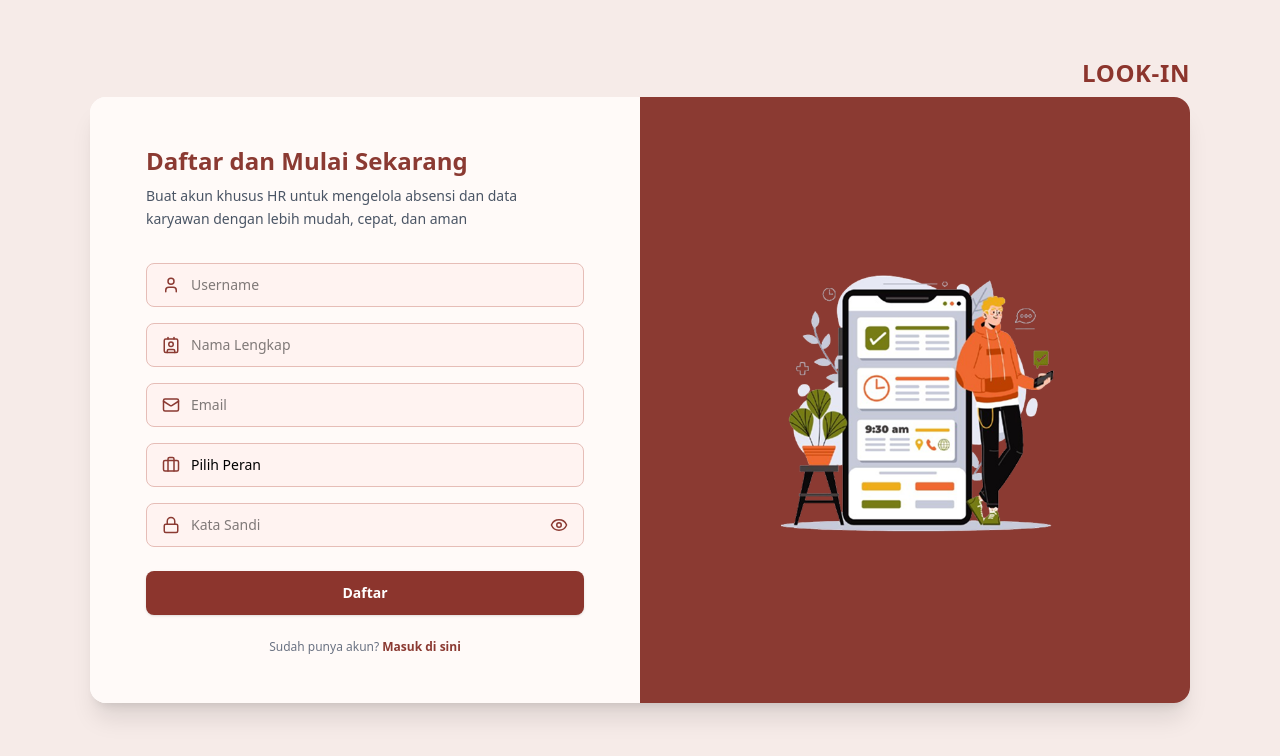
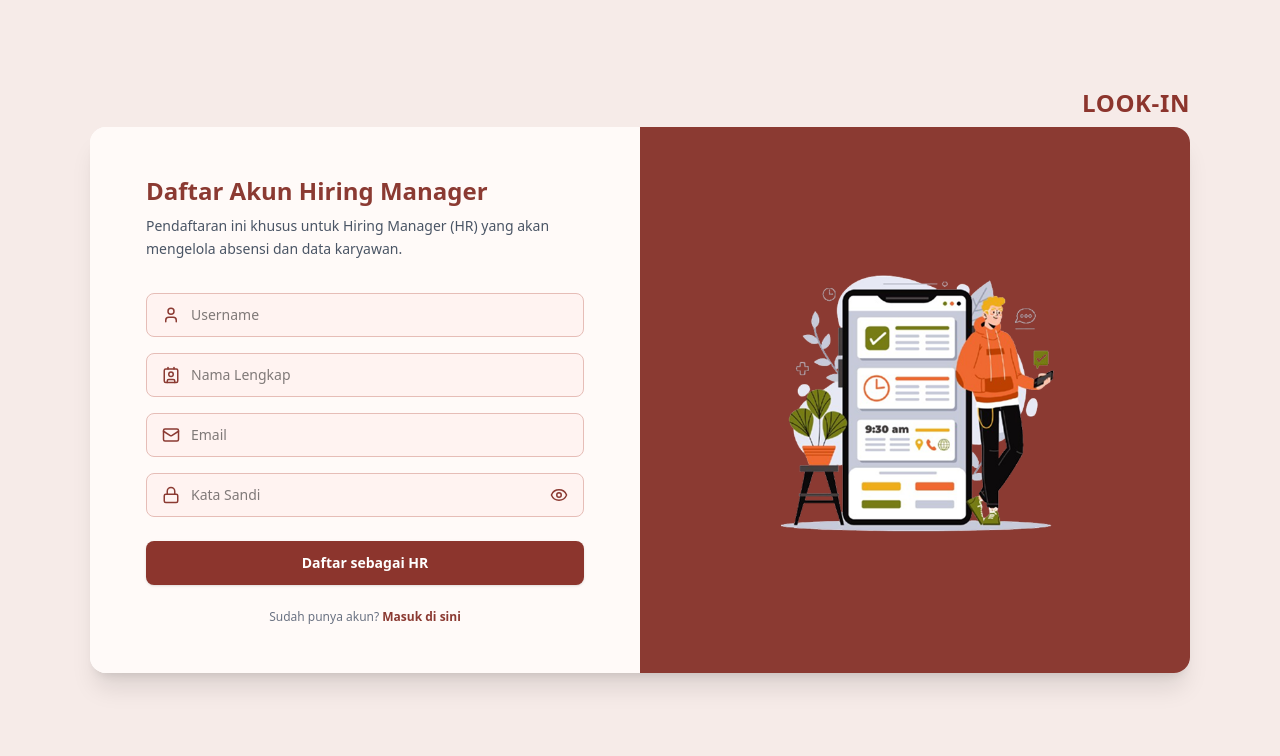
Before and after one commit to vanhdeventr1/look-in, a Vue app in the folder frontend/: page /register in a window 1280 px wide. Shown: the top 756 px of the page. Built offline with nearby package versions, Linux system fonts and the light colour scheme.

Commit message:
modified validation req for update user and modified a few views and composables

```diff
--- a/frontend/src/composables/useAuth.ts
+++ b/frontend/src/composables/useAuth.ts
@@ -27,10 +27,8 @@ export function useAuth() {
 
       if (userData.role === 1) {
         router.push("/admin/dashboard");
-      } else if (userData.role === 2) {
+      } else if (userData.role === 2 || userData.role === 3) {
         router.push("/public/dashboard");
-      } else {
-        router.push("/login");
       }
     } catch (err: any) {
       error.value =
@@ -52,7 +50,11 @@ export function useAuth() {
     error.value = null;
 
     try {
-      await registerApi(payload);
+      await registerApi({
+        ...payload,
+        role: 1,
+      });
+
       router.push("/login");
     } catch (err: any) {
       error.value =
--- a/frontend/src/views/Register.vue
+++ b/frontend/src/views/Register.vue
@@ -18,14 +18,14 @@
           <h2
             class="text-xl md:text-2xl font-bold text-[#8b3a32] mb-2 text-center md:text-left"
           >
-            Daftar dan Mulai Sekarang
+            Daftar Akun Hiring Manager
           </h2>
 
           <p
             class="text-xs md:text-sm text-gray-600 mb-6 md:mb-8 leading-relaxed text-center md:text-left"
           >
-            Buat akun khusus HR untuk mengelola absensi dan data karyawan dengan
-            lebih mudah, cepat, dan aman
+            Pendaftaran ini khusus untuk Hiring Manager (HR) yang akan mengelola
+            absensi dan data karyawan.
           </p>
 
           <form @submit.prevent="handleRegister" class="space-y-3 md:space-y-4">
@@ -72,22 +72,6 @@
             </div>
 
             <div class="relative">
-              <select
-                v-model="form.role"
-                class="w-full h-11 pl-11 pr-4 rounded-lg border border-[#e6bdb7] bg-[#fff3f1] text-sm focus:outline-none focus:ring-2 focus:ring-[#8b3a32] appearance-none cursor-pointer"
-              >
-                <option value="">Pilih Peran</option>
-                <option value="hr">HR</option>
-                <option value="admin">Admin</option>
-              </select>
-              <span
-                class="absolute left-4 top-1/2 -translate-y-1/2 text-[#8b3a32]"
-              >
-                <BriefcaseIcon :size="18" />
-              </span>
-            </div>
-
-            <div class="relative">
               <input
                 v-model="form.password"
                 :type="showPassword ? 'text' : 'password'"
@@ -102,7 +86,7 @@
               <button
                 type="button"
                 @click="showPassword = !showPassword"
-                class="absolute right-4 top-1/2 -translate-y-1/2 text-[#8b3a32] hover:text-[#742f28] transition-colors focus:outline-none"
+                class="absolute right-4 top-1/2 -translate-y-1/2 text-[#8b3a32]"
               >
                 <EyeIcon v-if="!showPassword" :size="18" />
                 <EyeOffIcon v-else :size="18" />
@@ -112,9 +96,9 @@
             <button
               type="submit"
               :disabled="loading"
-              class="w-full h-11 bg-[#8C352D] text-white rounded-lg text-sm font-semibold hover:bg-[#742f28] transition-colors shadow-sm cursor-pointer mt-2 disabled:opacity-60 disabled:cursor-not-allowed"
+              class="w-full h-11 bg-[#8C352D] text-white rounded-lg text-sm font-semibold hover:bg-[#742f28] transition-colors shadow-sm mt-2 disabled:opacity-60"
             >
-              {{ loading ? "Memproses..." : "Daftar" }}
+              {{ loading ? "Memproses..." : "Daftar sebagai HR" }}
             </button>
           </form>
 
@@ -151,8 +135,8 @@
 </template>
 
 <script setup lang="ts">
+import { useAuth } from "@/composables/useAuth";
 import {
-  Briefcase as BriefcaseIcon,
   Contact as ContactIcon,
   Eye as EyeIcon,
   EyeOff as EyeOffIcon,
@@ -162,18 +146,14 @@ import {
 } from "lucide-vue-next";
 import { reactive, ref, watch } from "vue";
 
-import { useAuth } from "@/composables/useAuth";
-
 const { register, error, loading, clearError } = useAuth();
 
-// New visibility state
 const showPassword = ref(false);
 
 const form = reactive({
   username: "",
   fullName: "",
   email: "",
-  role: "",
   password: "",
 });
 
```
Also changed, not shown: 2 other files (tests, documents, lock files or other folders).
